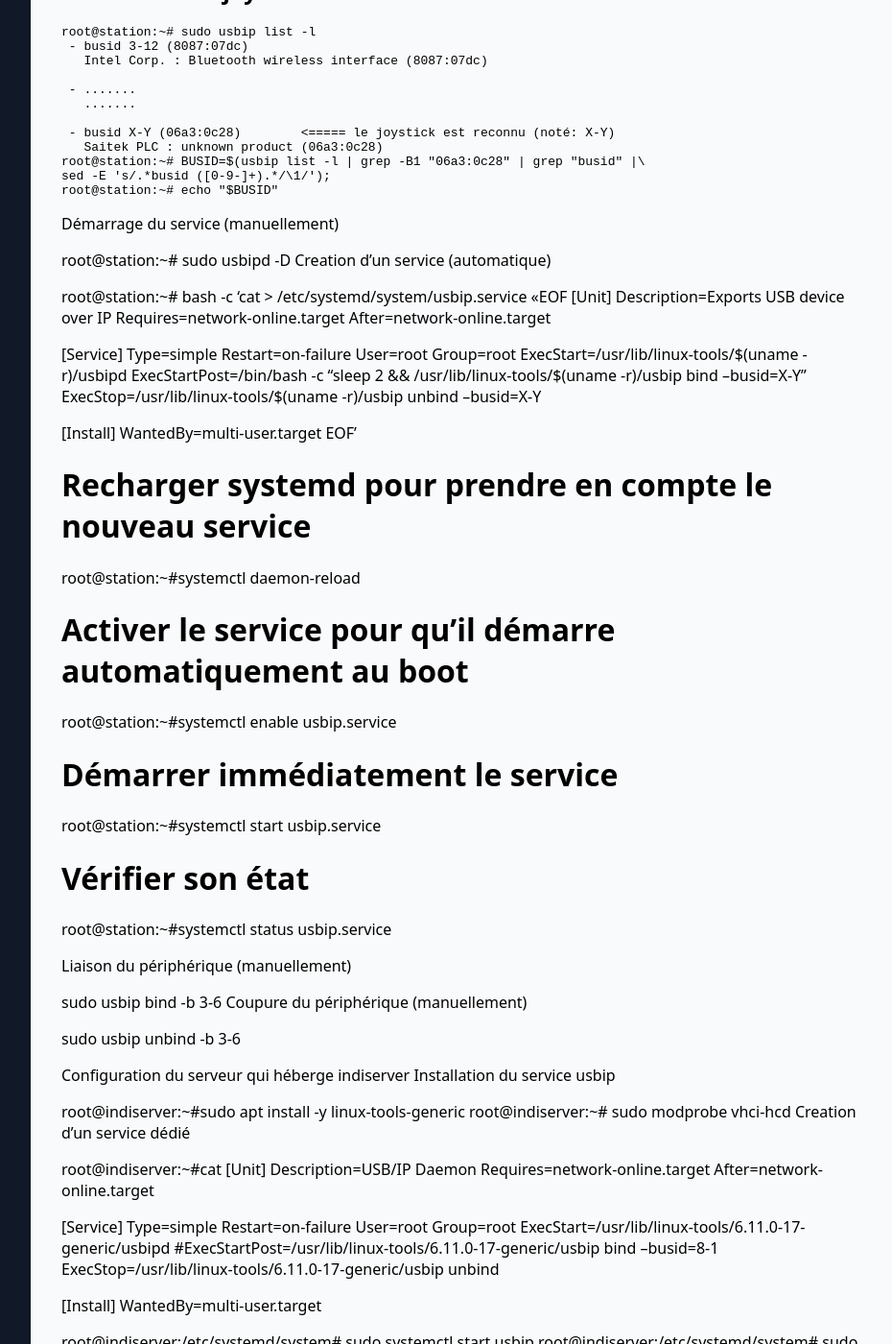
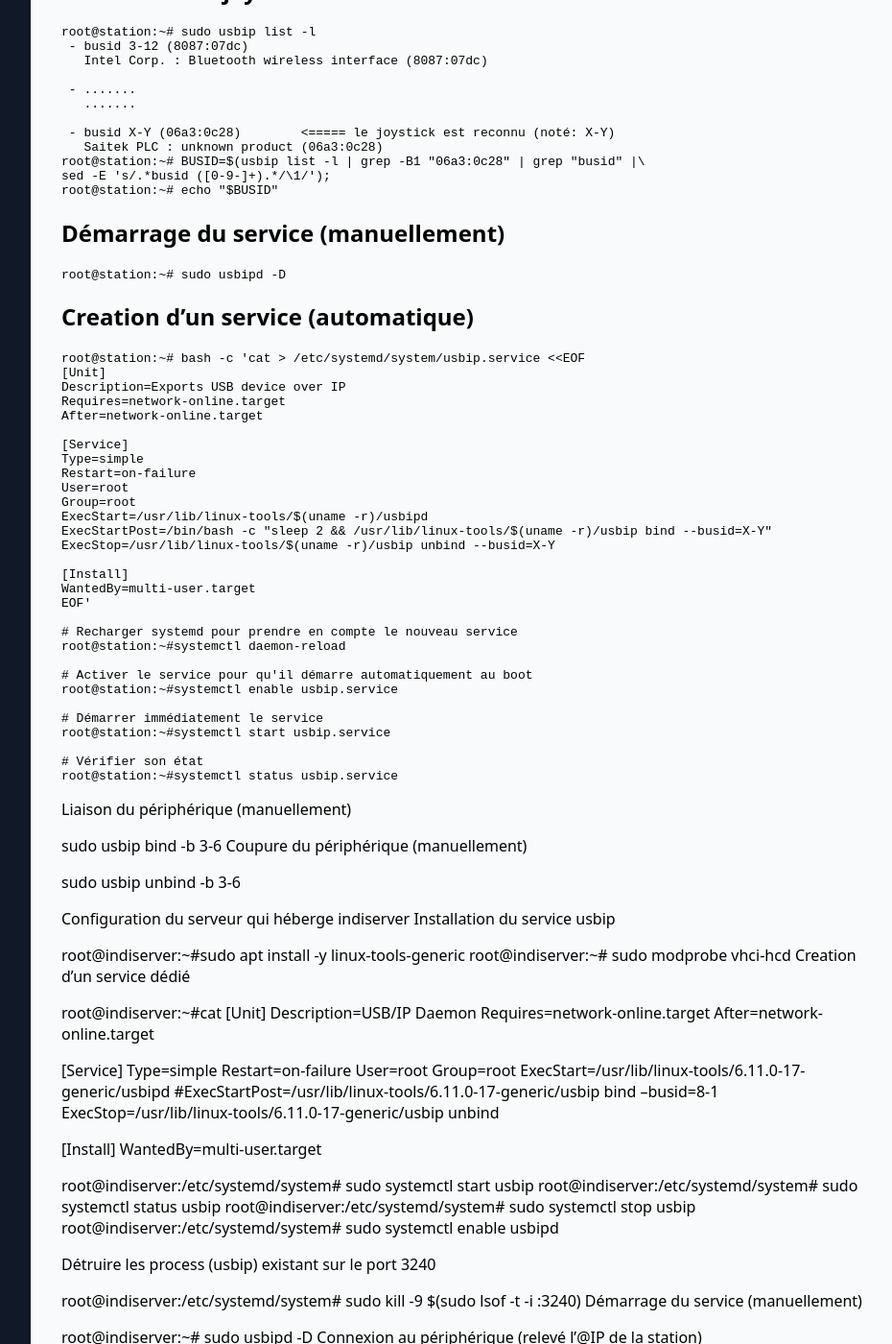
Before and after one commit to CosmicExplorator/cosmicexplorator.github.io, a Jekyll site: the page built from _pages/astronomie/configUseJoystick.md, in a window 1280 px wide and 1400 px high, scrolled down 884 px. Shown: the whole window at 96% size, without its empty margins (208-1138 px from the left). Built offline with Jekyll 4.4.1, drawn with Linux system fonts in a browser that asks for light colours.

Commit message:
Update configUseJoystick.md

````diff
--- a/_pages/astronomie/configUseJoystick.md
+++ b/_pages/astronomie/configUseJoystick.md
@@ -64,11 +64,13 @@ sed -E 's/.*busid ([0-9-]+).*/\1/');
 root@station:~# echo "$BUSID"
 ```
 
-Démarrage du service (manuellement)
+## Démarrage du service (manuellement)
+```bash
+root@station:~# sudo usbipd -D
+```
 
-root@station:~# sudo usbipd -D
-Creation d'un service (automatique)
-
+## Creation d'un service (automatique)
+```bash
 root@station:~# bash -c 'cat > /etc/systemd/system/usbip.service <<EOF
 [Unit]
 Description=Exports USB device over IP
@@ -99,7 +101,7 @@ root@station:~#systemctl start usbip.service
 
 # Vérifier son état
 root@station:~#systemctl status usbip.service
-
+```
 
 
 
````
